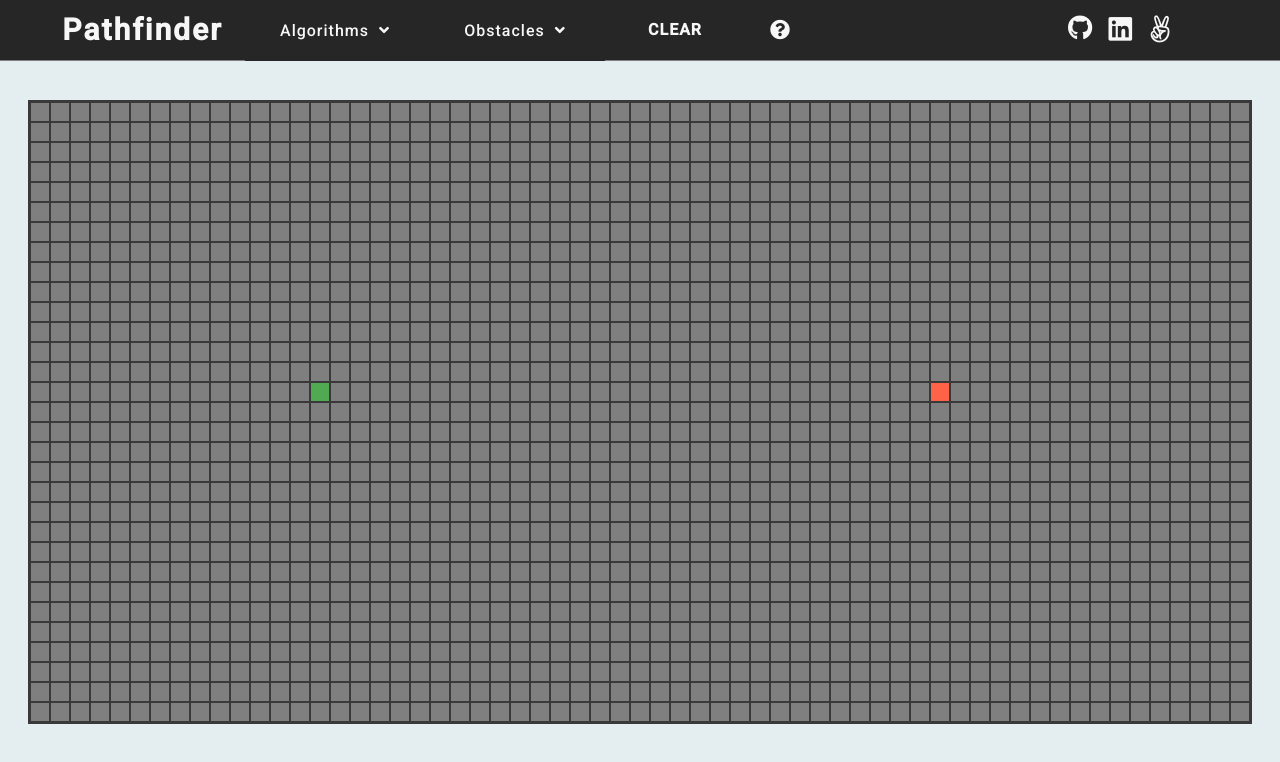
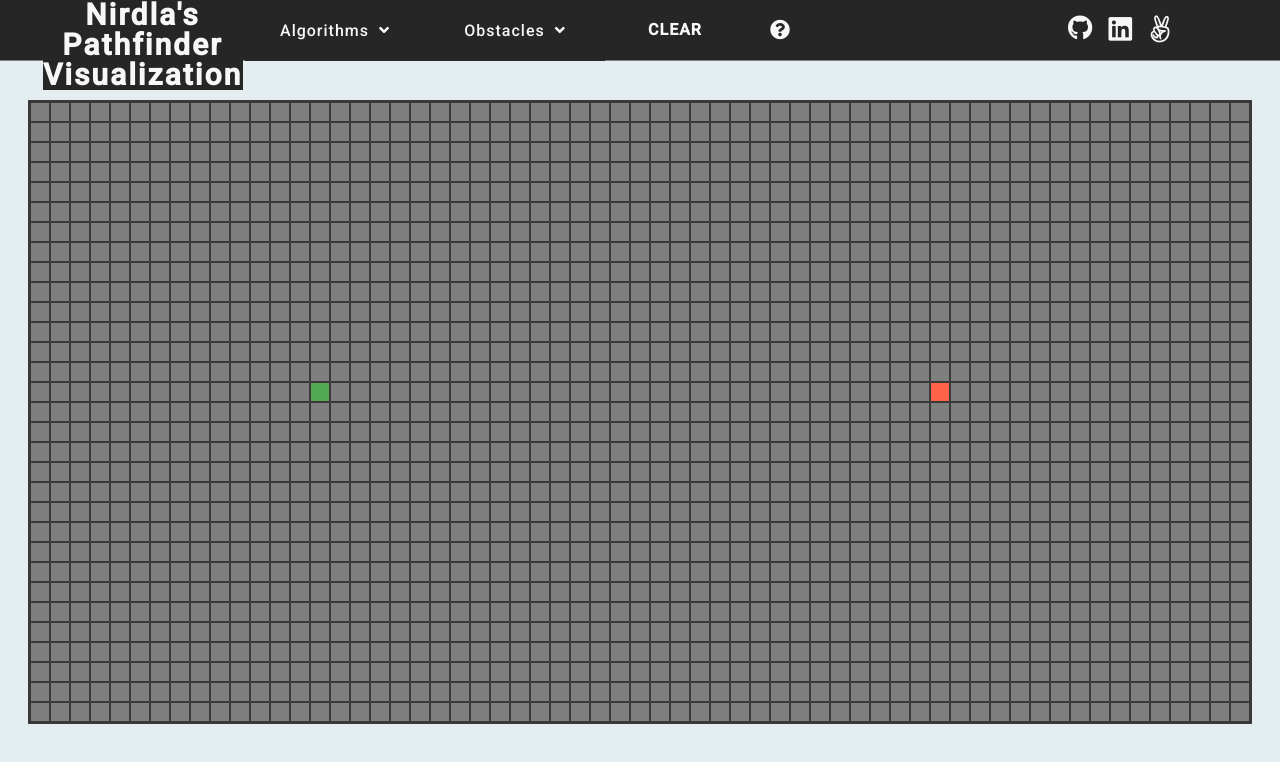
Before and after one commit to aldrinbrillante/nirdla-pathfinder, a website built with webpack: page index.html in a window 1280 px wide. Built offline with nearby package versions, Linux system fonts and the light colour scheme.

Commit message:
Update index.html

```diff
--- a/index.html
+++ b/index.html
@@ -19,7 +19,7 @@
   <nav class="nav">
     <div class="nav-buttons">
       <div class="main-function-btns">
-        <h1 class="app-name">Pathfinder</h1>
+        <h1 class="app-name">Nirdla's Pathfinder Visualization</h1>
         <div class="algorithms-dropdown-container">
           <span class="algorithms-span dropdown-spans">Algorithms<span class="fas fa-angle-down algorithms-angle-down"></span></span>
           <div class="algorithms-dropdown dropdown-content">
```
